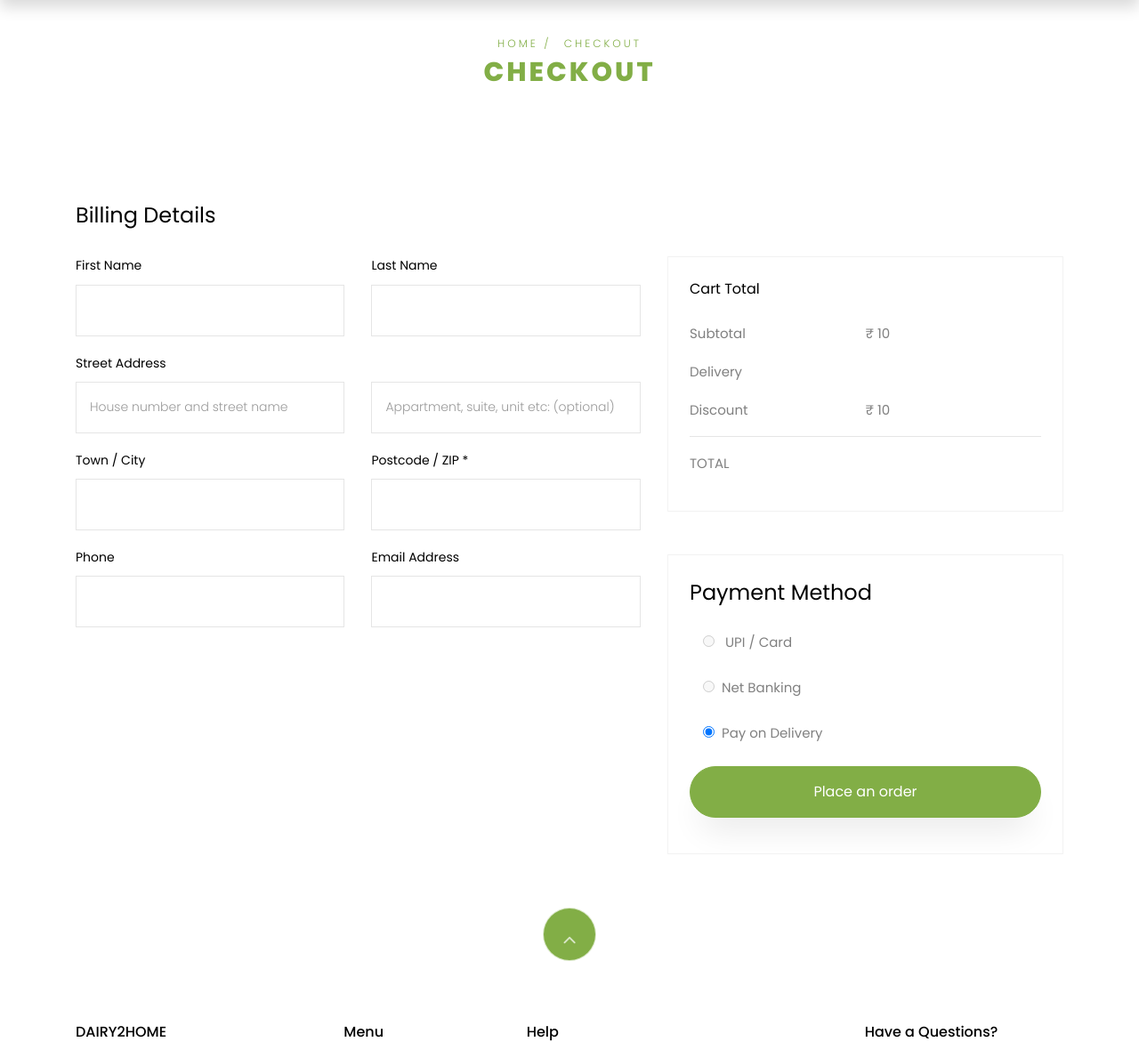
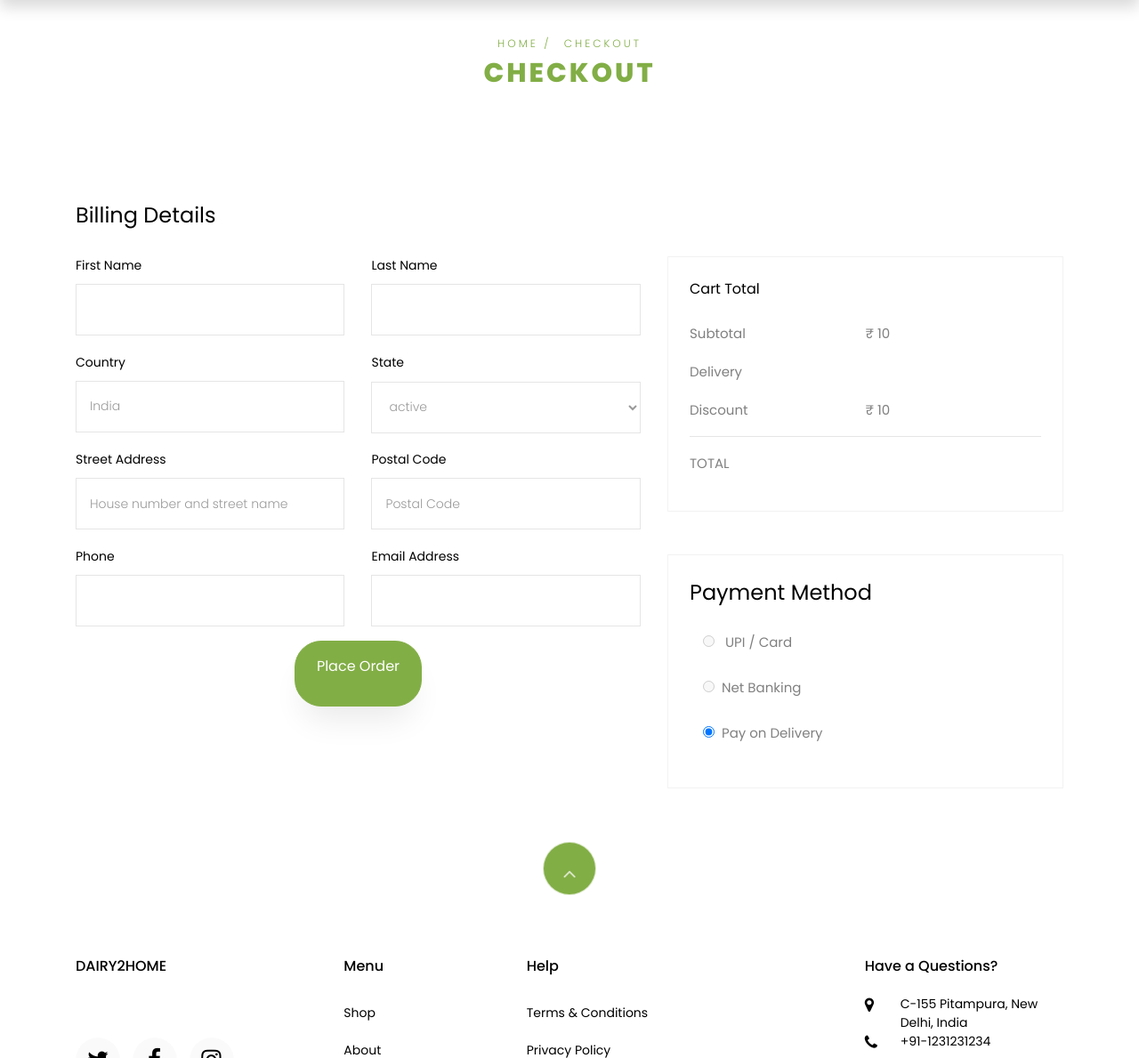
Before and after one commit to rohit-and-rochak/ecommerce-project, a Django app: template ecommerce/web/templates/checkout.html in a window 1280 px wide. Shown: the part 68-1257 px from the top of the page at 89% size. Run offline with Django 3.2, Linux system fonts and the light colour scheme; the template is opened without the code that fills it: most values are stand-ins (such as "Sample title", 1, 10 or a date in 2020); some libraries are stand-ins or nearby versions; some web fonts are replaced.

Commit message:
create order final commit

```diff
--- a/ecommerce/web/templates/checkout.html
+++ b/ecommerce/web/templates/checkout.html
@@ -17,19 +17,19 @@
 	<div class="container">
 		<div class="row justify-content-center">
 			<div class="col-xl-7 ftco-animate">
-				<form action="#" class="billing-form">
+				<form id="billing-form" class="billing-form" method="post">
 					<h3 class="mb-4 billing-heading">Billing Details</h3>
 					<div class="row align-items-end">
 						<div class="col-md-6">
 							<div class="form-group">
-								<label for="firstname">First Name</label>
-								<input type="text" class="form-control" placeholder="" value="{{ request.user.first_name }}">
+								<label for="first_name">First Name</label>
+								<input name="first_name" type="text" class="form-control" placeholder="" value="{{ request.user.first_name }}" required>
 							</div>
 						</div>
 						<div class="col-md-6">
 							<div class="form-group">
-								<label for="lastname">Last Name</label>
-								<input type="text" class="form-control" placeholder="{{ request.user.last_name }}">
+								<label for="last_name">Last Name</label>
+								<input name="last_name" type="text" class="form-control" placeholder="{{ request.user.last_name }}">
 							</div>
 						</div>
 						<div class="w-100"></div>
@@ -39,43 +39,48 @@
 						<!-- feature to add/select multiple addresses -->
 						<div class="col-md-6">
 							<div class="form-group">
-								<label for="streetaddress">Street Address</label>
-								<input type="text" class="form-control" placeholder="House number and street name">
+								<label for="country">Country</label>
+								<input name="country" type="text" class="form-control" value="India" readonly>
 							</div>
 						</div>
 						<div class="col-md-6">
 							<div class="form-group">
-								<input type="text" class="form-control"
-									placeholder="Appartment, suite, unit etc: (optional)">
-							</div>
-						</div>
-						<div class="w-100"></div>
-						<div class="col-md-6">
-							<div class="form-group">
-								<label for="towncity">Town / City</label>
-								<input type="text" class="form-control" placeholder="">
+								<label for="state">State</label>
+								<select name="state" class="form-control" required>
+									{% for code, state in states.items %}
+										<option value="{{ code }}">{{ state }}</option>
+									{% endfor %}
+								</select>
 							</div>
 						</div>
 						<div class="col-md-6">
 							<div class="form-group">
-								<label for="postcodezip">Postcode / ZIP *</label>
-								<input type="text" class="form-control" placeholder="">
+								<label for="raw-address">Street Address</label>
+								<input name="raw-address" type="text" class="form-control" placeholder="House number and street name" required>
+							</div>
+						</div>
+						<div class="col-md-6">
+							<div class="form-group">
+								<label for="postcode">Postal Code</label>
+								<input name="postcode" type="number" min="100000" max="999999" class="form-control" placeholder="Postal Code" required>
 							</div>
 						</div>
 						<div class="w-100"></div>
 						<div class="col-md-6">
 							<div class="form-group">
 								<label for="phone">Phone</label>
-								<input type="text" class="form-control" placeholder="">
+								<input name="phone" type="number" min="1000000000" max="9999999999" class="form-control" value="{{ request.user.phone }}" required>
 							</div>
 						</div>
 						<div class="col-md-6">
 							<div class="form-group">
-								<label for="emailaddress">Email Address</label>
-								<input type="text" class="form-control" placeholder="">
+								<label for="email">Email Address</label>
+								<input name="email" type="text" class="form-control" value="{{ request.user.email }}" required>
 							</div>
 						</div>
-						<div class="w-100"></div>
+						<div class="col-12 text-center">
+							<p><button type="submit" class="btn btn-primary py-3 px-4">Place Order</a></p>
+						</div>
 					</div>
 				</form><!-- END -->
 			</div>
@@ -127,7 +132,6 @@
 									</div>
 								</div>
 							</div>
-							<p><a href="#" class="btn btn-primary py-3 px-4">Place an order</a></p>
 						</div>
 					</div>
 				</div>
@@ -169,5 +173,23 @@
 			}
 		}
 	}
+
+	$('#billing-form').off().on('submit', function(e){
+		e.preventDefault();
+		const form = $(this).serializeArray();
+		const token = "{{ csrf_token }}";
+		let data = [];
+		for(const ob of form){
+			data[ob.name] = ob.value;
+        }
+		ajax_request('POST', '{% url "place-order" %}', data, token).done(function(res){
+			alert('Placed Order');
+			location.reload();
+		}).fail(function(data){
+			const response = data.responseJSON;
+			$('body').scrollTop(0);
+			show_error_message(response['error']);
+		});
+	});
 </script>
 {% endblock %}
--- a/ecommerce/web/urls.py
+++ b/ecommerce/web/urls.py
@@ -16,4 +16,5 @@ urlpatterns = [
     path('change-quantity/', cart.change_quantity, name="change-quantity"),
     path('add_to_cart/', cart.add_to_cart, name="add-to-cart"),
     path('remove_from_cart/', cart.remove_from_cart, name="remove-from-cart"),
+    path('place_order/', cart.place_order, name='place-order'),
 ]
```
Also changed, not shown: ecommerce/store/models/order.py (+4 -4 lines), ecommerce/web/views/cart.py (+30 -3 lines), ecommerce/store/migrations/0016_alter_order_delievery.py (added), ecommerce/store/migrations/0017_auto_20211203_1600.py (added), ecommerce/web/static/media/items/amul-butter-100gm.jpg (added), ecommerce/web/static/media/items/amul-cheese-spread-plain.jpg (added), ecommerce/web/static/media/items/amul-full-cream-milk-1l.jpg (added), ecommerce/web/static/media/items/amul-ghee-carton.jpg (added), ecommerce/web/static/media/items/amul-malai-fresh-paneer-200gm.jpg (added), ecommerce/web/static/media/items/apples.png (added), ecommerce/web/static/media/items/britannia-atta-bread-400gm.jpg (added), ecommerce/web/static/media/items/english-oven-bun-burger.jpg (added), ecommerce/web/static/media/items/fortune-mustard-oil-1l.jpg (added), ecommerce/web/static/media/items/kiwi.png (added), 1 more files.
